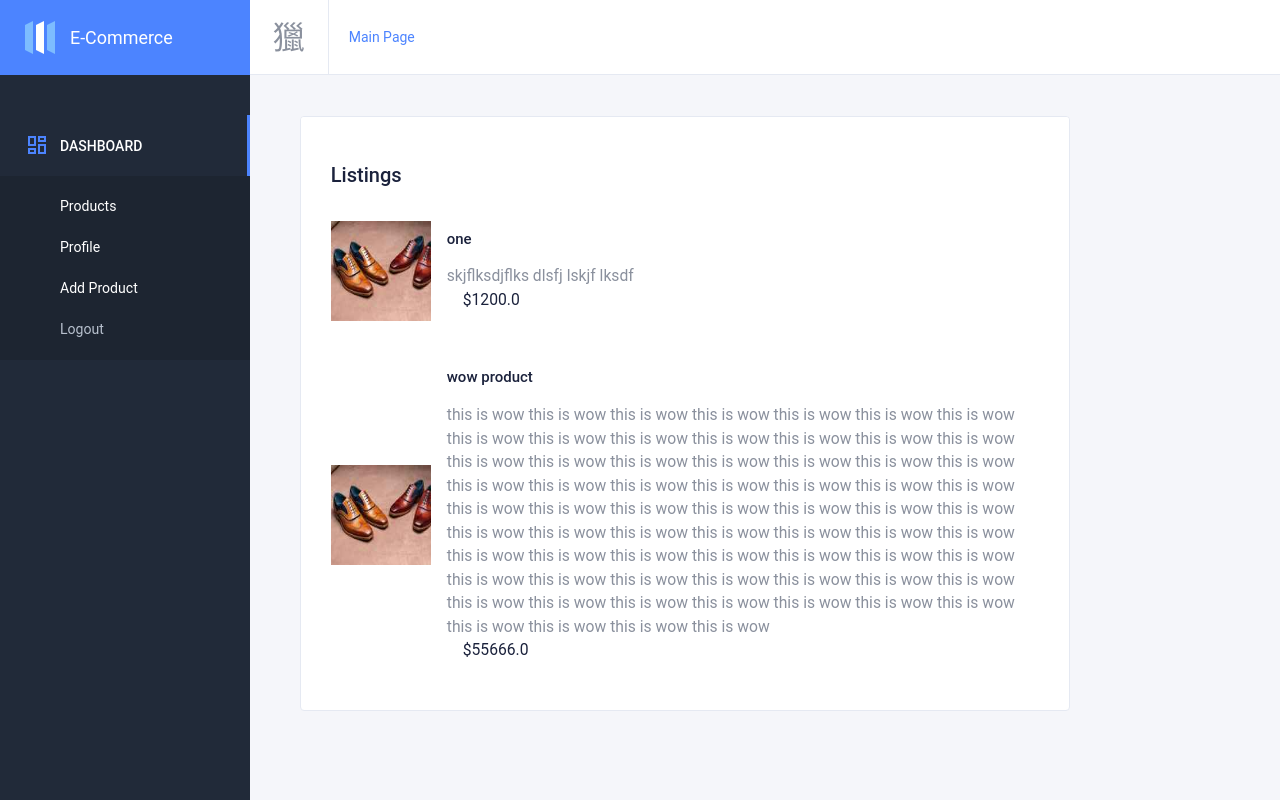
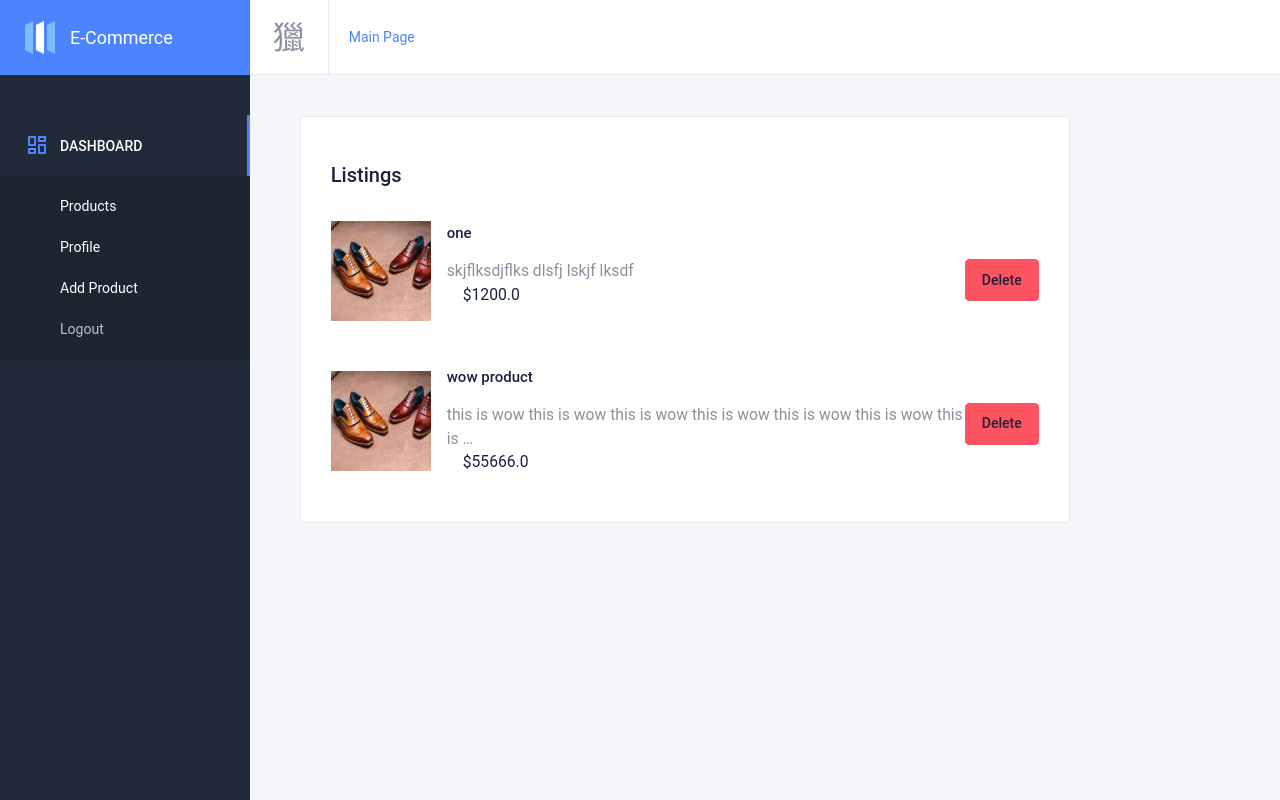
Before and after one commit to maish79/Ecommerce, a Django app: page /account/ in a window 1280 px wide. Run offline with Django 4.2, Linux system fonts and the light colour scheme; a user stored in the database is signed in; data comes from the database, SQL or seed files in the repository; both versions use the stored data as it was after the commit; some libraries are stand-ins or nearby versions.

Commit message:
Adding a delete button in dashboard for each product

```diff
--- a/account/mixins.py
+++ b/account/mixins.py
@@ -28,7 +28,7 @@ class AuthorAccessMixin():
 
 class SuperUserAccessMixin():
     def dispatch(self, request, *args, **kwargs):
-        if request.user.is_superuser:
+        if request.user.is_superuser or request.user:
             return super().dispatch(request, *args, **kwargs)
         else:
             return Http404("You! can't see this page")
--- a/account/templates/account/dashboard.html
+++ b/account/templates/account/dashboard.html
@@ -16,8 +16,12 @@
                     </div>
                     <div class="media-body align-self-center">
 
-                      <a href="{% url 'account:product-update' product.pk %}"><h6 class="mb-3 text-dark font-weight-medium">{{product.title}}</h6></a>
-                      <p class="d-none d-md-block">{{product.description}}</p>
+                      <a href="{% url 'account:product-update' product.pk %}"><h6 class="mb-3 text-dark font-weight-medium">{{product.title}}</h6>
+
+                        <a href="{% url 'account:product-delete' product.pk %}" class="mb-3 text-dark font-weight-medium float-right btn btn-danger">Delete</h6>
+
+                      </a>
+                      <p class="d-none d-md-block">{{product.description | truncatewords:20 }}</p>
                       <p class="mb-0">
                         <span class="text-dark ml-3">${{product.price}}</span>
                       </p>
```
Also changed, not shown: db.sqlite3.
